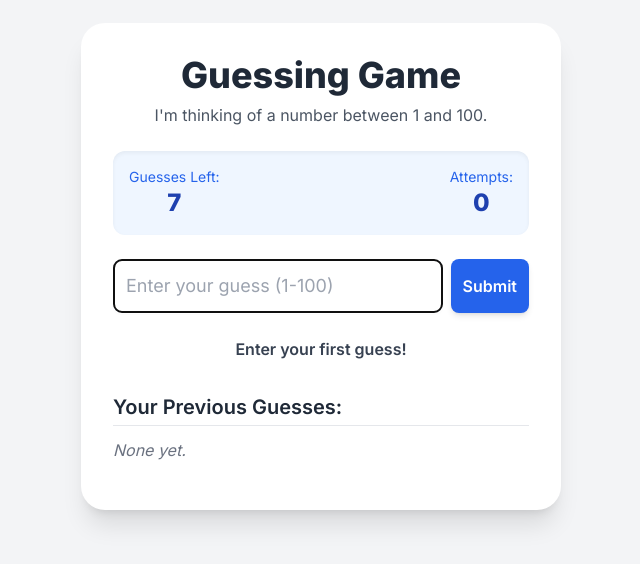
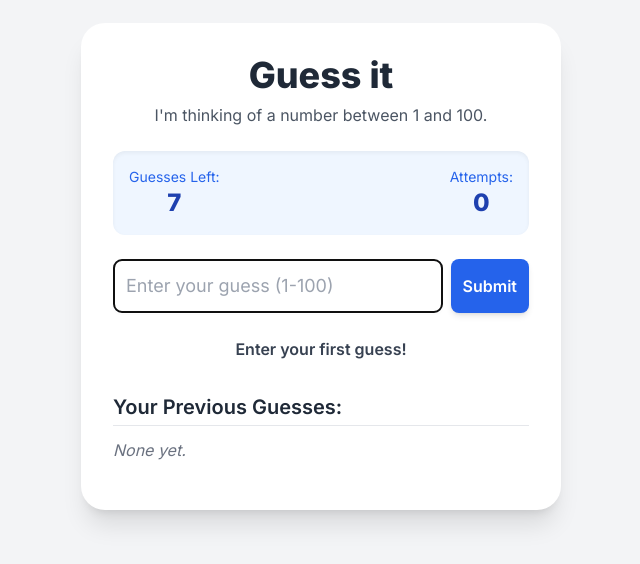
Before and after one commit to Knightjosse/guess-app, a plain HTML site: page index.html in a window 1280 px wide. Shown: the part 134-698 px from the top of the page, without its empty margins (319-959 px from the left). Drawn offline with nearby package versions, Linux system fonts and the light colour scheme.

Commit message:
Changed the name of the game app

```diff
--- a/index.html
+++ b/index.html
@@ -75,7 +75,7 @@
 <body>
 
     <div id="game" class="game-container">
-        <h1 class="text-4xl font-extrabold text-center text-gray-800 mb-2">Guessing Game</h1>
+        <h1 class="text-4xl font-extrabold text-center text-gray-800 mb-2">Guess it</h1>
         <p class="text-center text-gray-600 mb-6">I'm thinking of a number between 1 and 100.</p>
 
         <!-- Game Status and Counters -->
```
